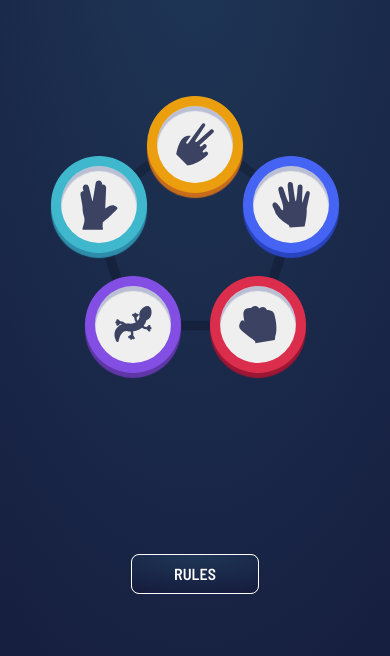
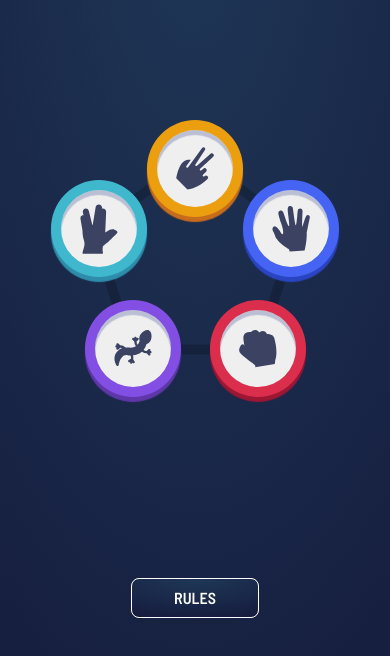
Before and after one commit to IssabellaSonne/RPSLS, a website built with Vite: page index.html in a window 390 px wide. Shown: the part 126-782 px from the top of the page. Built offline with nearby package versions, Linux system fonts and the light colour scheme.

Commit message:
Update index.css

```diff
--- a/index.css
+++ b/index.css
@@ -416,7 +416,7 @@ html{
 
 @media only screen and (min-width: 376px) and (max-width: 414px){
     .choices-container{
-        margin: 8em auto 0 auto;
+        margin: 9.5em auto 0 auto;
     }
 
     #display-container{
```
